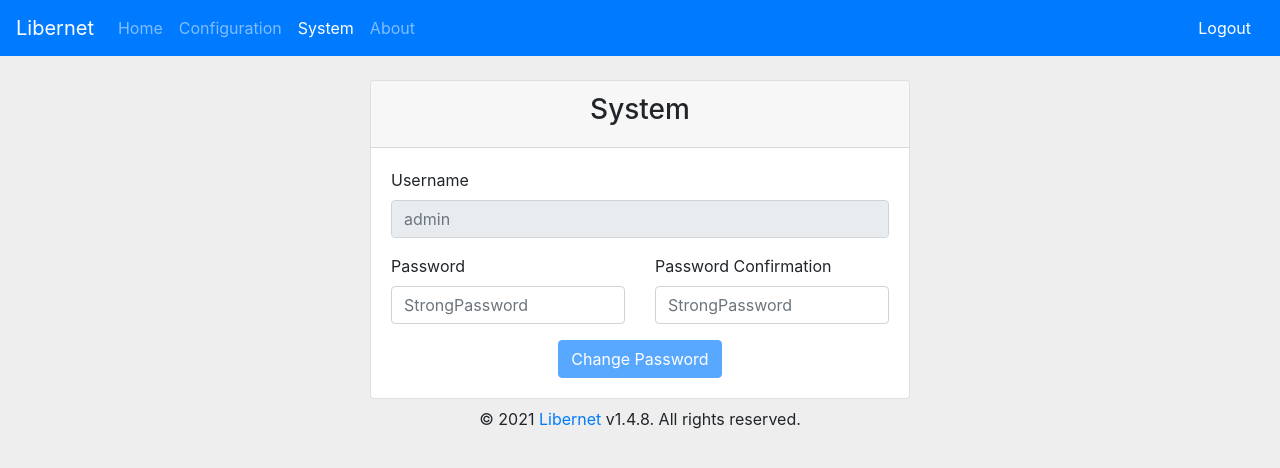
After one commit to lutfailham96/libernet, a PHP site: page /system.php in a window 1280 px wide. The commit adds this page. Shown: the top 468 px of the page. Run offline with PHP 8.4, Linux system fonts and the light colour scheme; the visitor is signed in with stand-in values (Sample User, id 1).

Commit message:
Add: change password menu

```diff
--- a/web/api.php
+++ b/web/api.php
@@ -443,6 +443,16 @@
                 if (!$retval) {
                     json_response($output);
                 }
+                break;
+            case 'change_password':
+                $password = $json['password'];
+                $system_config = file_get_contents($libernet_dir.'/system/config.json');
+                $system_config = json_decode($system_config);
+                $system_config->system->password = $password;
+                $system_config = json_encode($system_config, JSON_PRETTY_PRINT | JSON_UNESCAPED_SLASHES);
+                file_put_contents($libernet_dir.'/system/config.json', $system_config);
+                json_response("Password changed");
+                break;
         }
     }
 ?>
--- /dev/null
+++ b/web/js/system.js
@@ -0,0 +1,60 @@
+const app = new Vue({
+    el: "#app",
+    data() {
+        return {
+            username: "",
+            password: "",
+            password_confirmation: ""
+        }
+    },
+    computed: {
+        status() {
+            return (this.password === this.password_confirmation) && (this.password_confirmation.trim().length > 0)
+        }
+    },
+    methods: {
+        getSystemConfig() {
+            return new Promise((resolve) => {
+                axios.post('api.php', {
+                    action: "get_system_config"
+                }).then((res) => {
+                    resolve(res.data.data)
+                })
+            })
+        },
+        changePassword() {
+            Swal.fire({
+                title: 'Are you sure?',
+                text: "You won't be able to revert this!",
+                icon: 'warning',
+                reverseButtons: true,
+                showCancelButton: true,
+                confirmButtonColor: '#3085d6',
+                cancelButtonColor: '#d33',
+                confirmButtonText: 'Yes, change password!'
+            }).then((result) => {
+                if (result.isConfirmed) {
+                    axios.post('api.php', {
+                        action: "change_password",
+                        password: this.password_confirmation
+                    }).then(() => {
+                        Swal.fire({
+                            position: 'center',
+                            icon: 'success',
+                            title: 'Password has been changed!',
+                            showConfirmButton: false,
+                            timer: 1500
+                        })
+                        this.password = ""
+                        this.password_confirmation = ""
+                    })
+                }
+            })
+        }
+    },
+    created() {
+        this.getSystemConfig().then((res) => {
+            this.username = res.system.username
+        })
+    }
+})
--- a/web/navbar.php
+++ b/web/navbar.php
@@ -15,6 +15,9 @@
             <li class="nav-item <?php if ($url === 'config.php') echo 'active'; ?>">
                 <a class="nav-link" href="config.php">Configuration</a>
             </li>
+            <li class="nav-item <?php if ($url === 'system.php') echo 'active'; ?>">
+                <a class="nav-link" href="system.php">System</a>
+            </li>
             <li class="nav-item <?php if ($url === 'about.php') echo 'active'; ?>">
                 <a class="nav-link" href="about.php">About</a>
             </li>
--- /dev/null
+++ b/web/system.php
@@ -0,0 +1,58 @@
+<?php
+    include('auth.php');
+    check_session();
+?>
+<!doctype html>
+<html lang="en">
+<head>
+    <?php
+        $title = "System";
+        include("head.php");
+    ?>
+</head>
+<body>
+<div id="app">
+    <?php include('navbar.php'); ?>
+    <div class="container">
+        <div class="row">
+            <div class="col-lg-6 col-md-6 mx-auto mt-4 mb-2">
+                <div class="card">
+                    <div class="card-header">
+                        <h3 class="text-center">System</h3>
+                    </div>
+                    <div class="card-body">
+                        <form @submit.prevent="changePassword">
+                            <div class="form-group">
+                                <label>Username</label>
+                                <input type="text" class="form-control" placeholder="admin" v-model="username" disabled required>
+                            </div>
+                            <div class="row">
+                                <div class="col-lg-6 col-md-6">
+                                    <div class="form-group">
+                                        <label>Password</label>
+                                        <input type="password" class="form-control" placeholder="StrongPassword" v-model="password">
+                                    </div>
+                                </div>
+                                <div class="col-lg-6 col-md-6">
+                                    <div class="form-group">
+                                        <label>Password Confirmation</label>
+                                        <input type="password" class="form-control" placeholder="StrongPassword" v-model="password_confirmation">
+                                    </div>
+                                </div>
+                                <div class="col text-center">
+                                    <button type="submit" class="btn btn-primary" :disabled="!status">Change Password</button>
+                                </div>
+                            </div>
+                        </form>
+                    </div>
+                </div>
+            </div>
+        </div>
+        <?php include('footer.php'); ?>
+    </div>
+</div>
+<?php include("javascript.php"); ?>
+<script src="js/system.js">
+</script>
+</body>
+</html>
```
